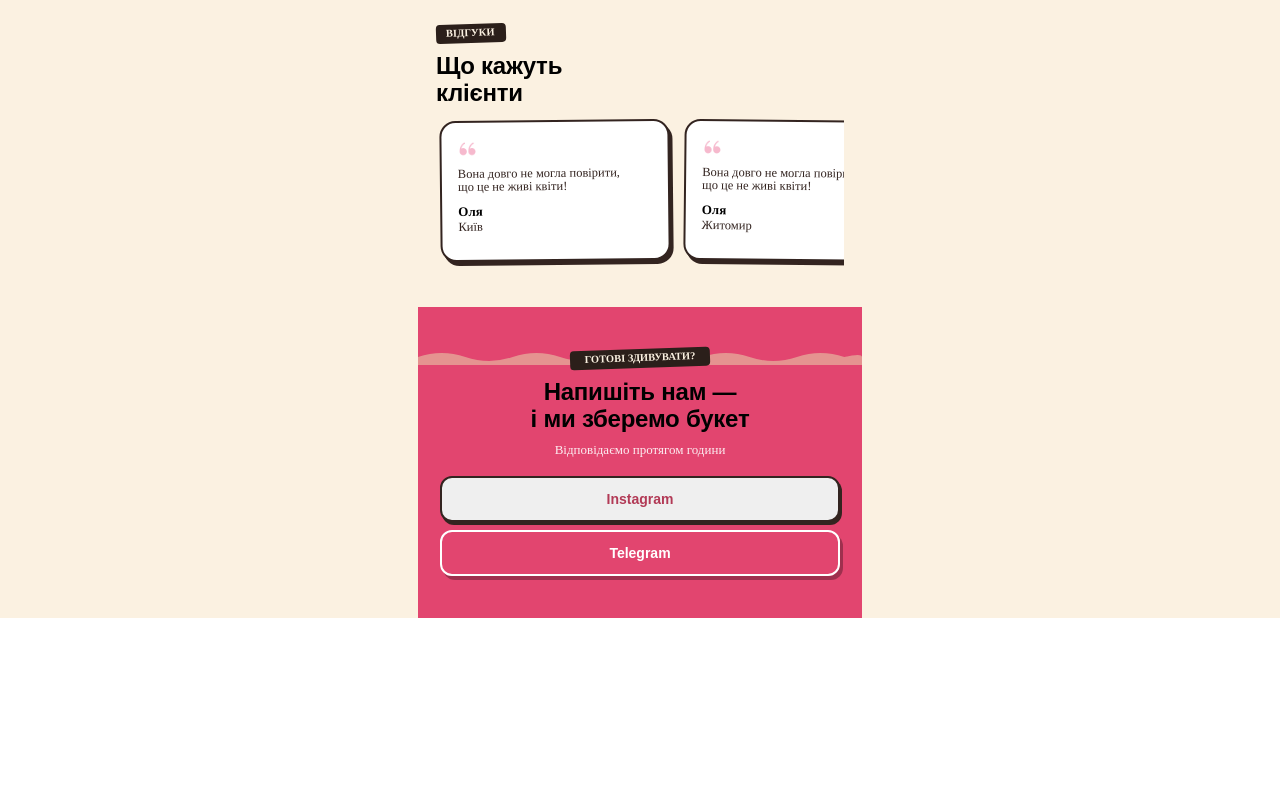
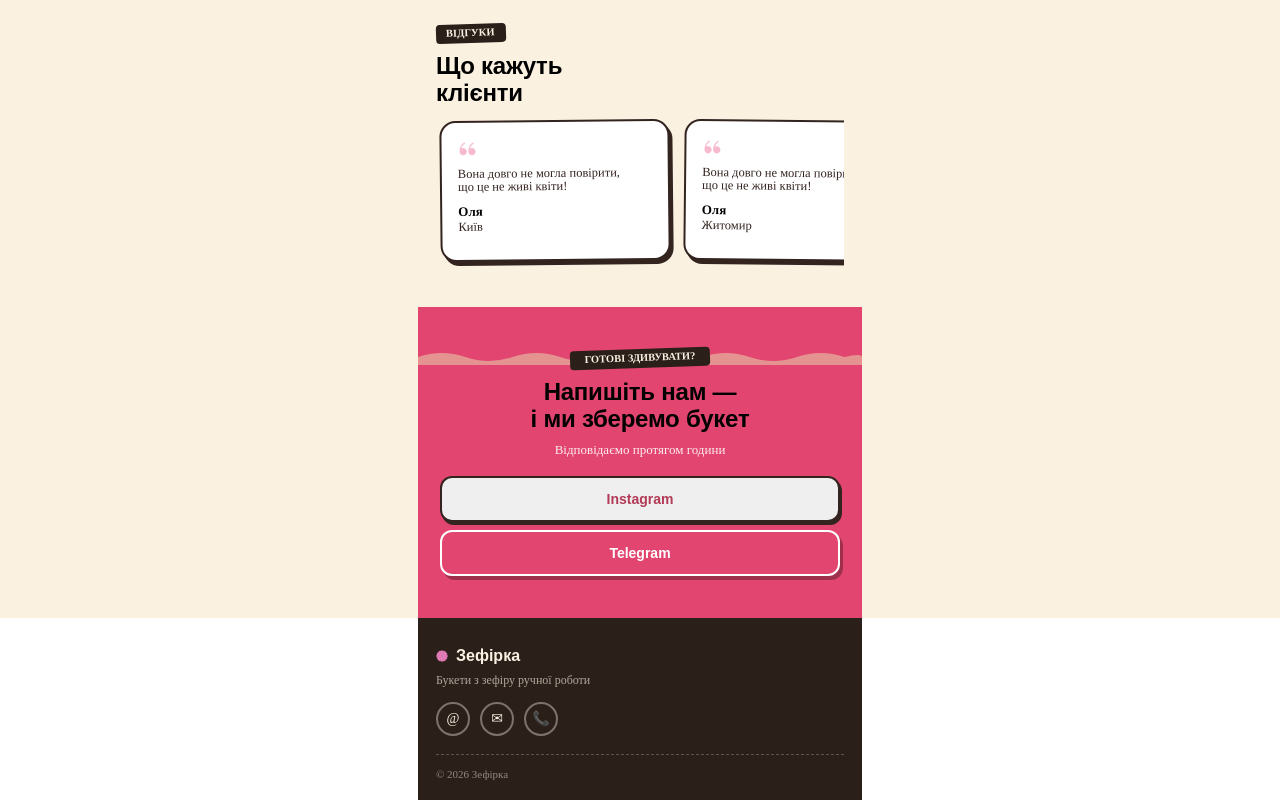
Before and after one commit to RVasyliuk-2003/Custom-Marshmallows, a React (Vite) app: page / in a window 1280 px wide. Shown: the part 1814-2614 px from the top of the page. Before the commit the page ends 2432 px from the top, so only its background shows below. Built offline with nearby package versions, Linux system fonts and the light colour scheme.

Commit message:
feat: add Footer component

```diff
--- a/src/App.jsx
+++ b/src/App.jsx
@@ -3,12 +3,14 @@ import "./index.css";
 
 import Header from "./components/Header/Header";
 import Main from "./components/Main/Main";
+import Footer from "./components/Footer/Footer";
 
 function App() {
   return (
     <>
       <Header />
       <Main />
+      <Footer />
     </>
   );
 }
--- /dev/null
+++ b/src/components/Footer/Footer.jsx
@@ -0,0 +1,29 @@
+import style from "./footer.module.css";
+import logo from "./../../assets/logo.png";
+
+const Footer = () => {
+  return (
+    <footer>
+      <div className="container">
+        <div className={style.ftrMainContainer}>
+          <div className={style.logoBox}>
+            <img src={logo} alt="logo" />
+            <h3>Зефірка</h3>
+          </div>
+
+          <p className={style.prFtr}>Букети з зефіру ручної роботи</p>
+
+          <div className={style.spanIconBox}>
+            <span>@</span>
+            <span>✉</span>
+            <span>📞</span>
+          </div>
+
+          <div className={style.footBottom}>© 2026 Зефірка</div>
+        </div>
+      </div>
+    </footer>
+  );
+};
+
+export default Footer;
--- /dev/null
+++ b/src/components/Footer/footer.module.css
@@ -0,0 +1,50 @@
+.ftrMainContainer {
+  background: var(--dark);
+  color: var(--paper);
+  padding: 30px 18px 20px;
+}
+
+.prFtr {
+  font-size: 12px;
+  color: rgba(251, 241, 225, 0.65);
+}
+
+.logoBox {
+  display: flex;
+  align-items: center;
+  gap: 8px;
+  font-family: var(--ff-display);
+  font-weight: 800;
+  font-size: 16px;
+  margin-bottom: 10px;
+
+  > img {
+    max-width: 12px;
+    width: 100%;
+  }
+}
+
+.spanIconBox {
+  margin-top: 16px;
+  display: flex;
+  gap: 10px;
+
+  > span {
+    width: 34px;
+    height: 34px;
+    border-radius: 50%;
+    border: 2px solid rgba(251, 241, 225, 0.4);
+    display: flex;
+    align-items: center;
+    justify-content: center;
+    font-size: 14px;
+  }
+}
+
+.footBottom {
+  margin-top: 18px;
+  padding-top: 14px;
+  border-top: 1px dashed rgba(251, 241, 225, 0.25);
+  font-size: 11px;
+  color: rgba(251, 241, 225, 0.5);
+}
```
